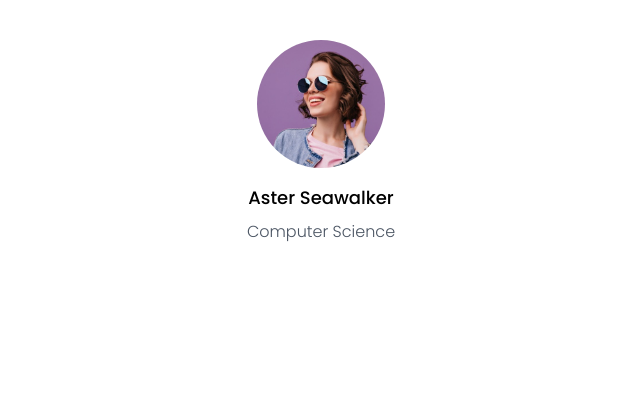
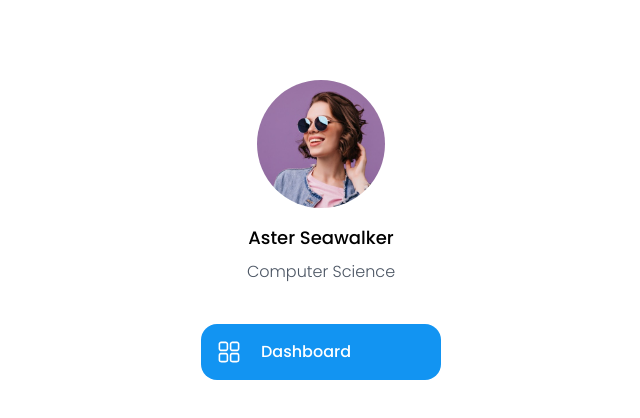
Before and after one commit to Peeb-Dalpeeb/My-Test-App, a React (Vite) app: page / in a window 1280 px wide. Shown: the top 418 px of the page, without its empty margins (319-959 px from the left). Built offline with nearby package versions, Linux system fonts and the light colour scheme.

Commit message:
Start of the basic button build. The look and feel is built out. Next step will be the functionality.

```diff
--- a/src/App.tsx
+++ b/src/App.tsx
@@ -1,14 +1,26 @@
 import { Profile } from './components/Profile'
 import profileImage from './Assets/Young Woman Image.png'
+import { MenuButtons } from './components/MenuButtons'
+import { RxDashboard } from "react-icons/rx";
 
 function App() {
 
   return (
+    <main className="flex flex-col items-center py-10 ">
       <Profile
         imageUrl={profileImage}
         name="Aster Seawalker"
         occupation="Computer Science"
       />
+      <div className="flex flex-col w-full max-w-xs px-10 gap-5">
+        <MenuButtons
+          icon={<RxDashboard />}
+          name="Dashboard"
+        />
+      </div>
+    </main>
+
+
   )
 }
 
--- /dev/null
+++ b/src/components/MenuButtons.tsx
@@ -0,0 +1,15 @@
+interface MenuButtonsProps {
+    icon: React.ReactNode;
+    name: string;
+}
+
+export function MenuButtons({ icon, name }: MenuButtonsProps) {
+    return (
+        <button className="flex items-center gap-5 bg-primary p-4 rounded-2xl text-white font-medium w-full" type="button" aria-label={name}>
+            <div className="text-2xl">
+                {icon}
+            </div>
+            <span>{name}</span>
+        </button>
+    );
+}
```
